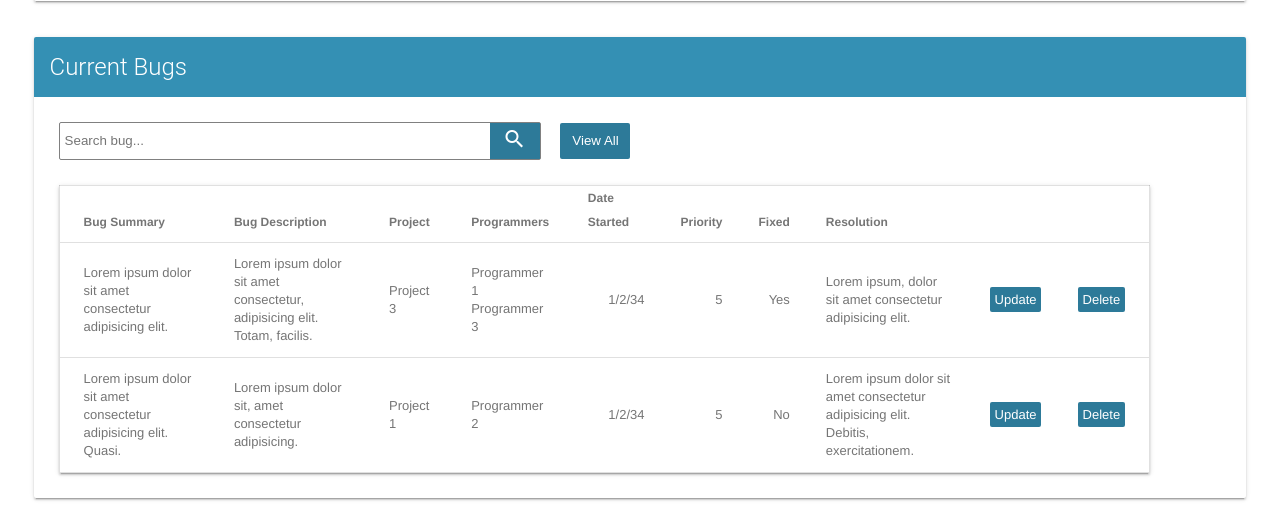
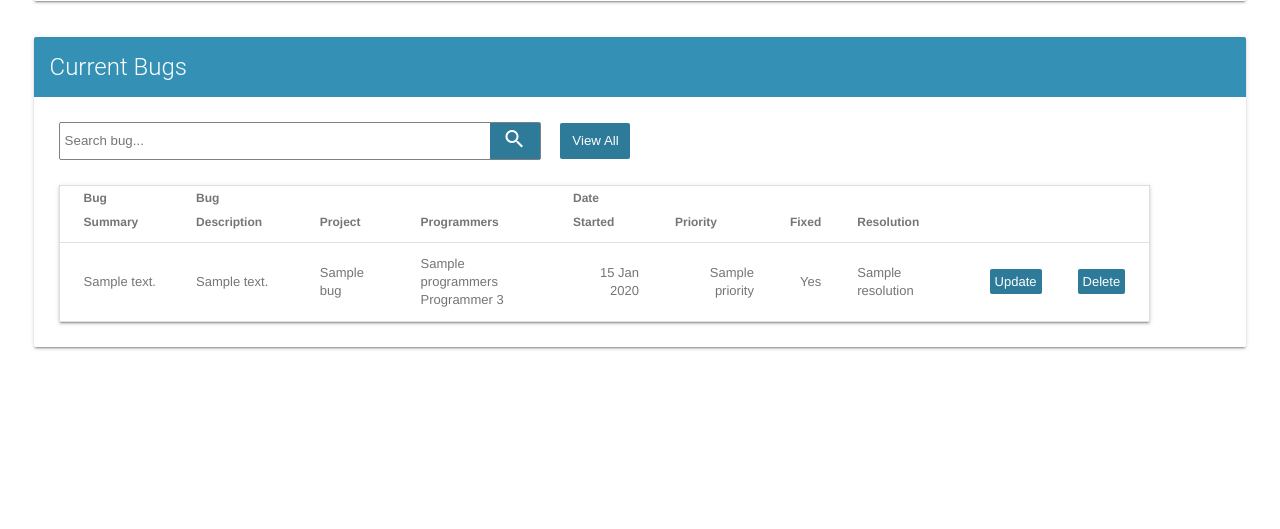
Before and after one commit to adam4321/CS-340_Databases, a Node server app: template group_project/views/user-home.handlebars in a window 1280 px wide. Shown: the part 715-1244 px from the top of the page. After the commit the page ends 1065 px from the top, so only its background shows below. Run offline with Node 20, Linux system fonts and the light colour scheme; the template is opened without the code that fills it: most values are stand-ins (such as "Sample title", 1, 10 or a date in 2020); some libraries are stand-ins or nearby versions.

Commit message:
update routes and sql

```diff
--- a/group_project/app.js
+++ b/group_project/app.js
@@ -34,13 +34,41 @@ app.set('port', 50000);
 // BUGS MAIN PAGE - Route where the bug list will be rendered
 app.get('/', function renderHome(req, res) {
     let context = {};
-    res.render('user-home', context);
+    let sql_query = `SELECT b.bugId, p.projectName, b.bugSummary, b.bugDescription, b.dateStarted, b.resolution, b.priority, b.fixed
+                    FROM Bugs b
+                    JOIN Projects p ON b.projectId = p.projectId`;
+
+    mysql.pool.query(sql_query, (err, rows, fields) => {
+        if (err) {
+            next(err);
+            return;
+        }
+
+        // Put the mysql data into an array for rendering
+        let bugsDbData = [];
+        for (let i in rows) {
+            bugsDbData.push({
+                bugSummary: rows[i].bugSummary,
+                bugDescription: rows[i].bugDescription,
+                projectName: rows[i].projectName,
+                programmers: 'hello',
+                dateStarted: rows[i].dateStarted,
+                priority: rows[i].priority,
+                fixed: rows[i].fixed,
+                resolution: rows[i].resolution
+            });
+        }
+        context.bugs = bugsDbData;
+        res.render('user-home', context);
+    });
 });
 
 
 // EDIT BUG PAGE - Route where a bug can be edited
 app.get('/edit-bug', function renderAddCompany(req, res) {
     let context = {};
+
+
     res.render('edit-bug', context);
 });
 
@@ -48,7 +76,9 @@ app.get('/edit-bug', function renderAddCompany(req, res) {
 // ADD COMPANY PAGE - Route to view all existing companies
 app.get('/add-company', function renderAddCompany(req, res) {
     let context = {};
-    mysql.pool.query(`SELECT * FROM Companies`, (err, rows, fields) => {
+    let sql_query = `SELECT * FROM Companies`;
+
+    mysql.pool.query(sql_query, (err, rows, fields) => {
         if (err) {
             next(err);
             return;
@@ -72,8 +102,9 @@ app.get('/add-company', function renderAddCompany(req, res) {
 // ADD PROJECT PAGE - Route where a project can be added
 app.get('/add-project', function renderAddProject(req, res) {
     let context = {};
-    mysql.pool.query(`SELECT * FROM Projects AS p
-    JOIN Companies AS c ON p.companyId = c.companyId`, (err, rows, fields) => {
+    let sql_query = `SELECT * FROM Projects AS p JOIN Companies AS c ON p.companyId = c.companyId`;
+
+    mysql.pool.query(sql_query, (err, rows, fields) => {
         if (err) {
             next(err);
             return;
@@ -100,7 +131,15 @@ app.get('/add-project', function renderAddProject(req, res) {
 // ADD PROGRAMMER PAGE - Route where a programmer can be added
 app.get('/add-programmer', function renderAddProgrammer(req, res) {
     let context = {};
-    mysql.pool.query(`SELECT * FROM Programmers`, (err, rows, fields) => {
+    let sql_query = `SELECT * FROM Programmers`;
+
+    mysql.pool.query(sql_query, (err, rows, fields) => {
+        if (err) {
+            next(err);
+            return;
+        }
+
+        // Put the mysql data into an array for rendering
         let programmersDbData = [];
         for (let i in rows) {
             programmersDbData.push({
@@ -120,14 +159,14 @@ app.get('/add-programmer', function renderAddProgrammer(req, res) {
 /* ERROR ROUTES -------------------------------------------------------------*/
 
 // PAGE NOT FOUND - Route for bad path error page
-app.use(function(req,res) {
+app.use((req, res) => {
     res.status(404);
     res.render('404');
 });
 
 
 // INTERNAL SERVER ERROR - Route for a server-side error
-app.use(function(err, req, res, next) {
+app.use((err, req, res, next) => {
     console.error(err.stack);
     res.status(500);
     res.render('500');
@@ -136,7 +175,7 @@ app.use(function(err, req, res, next) {
 
 /* LISTEN ON PORT -----------------------------------------------------------*/
 
-// PORT LISTENER - Set to render on a static port set globally
-app.listen(app.get('port'), function(){
-    console.log('Express started at http://localhost:' + app.get('port') + '; press ctrl-C to terminate.');
+// Set to render on a static port set globally
+app.listen(app.get('port'), () => {
+    console.log(`\nExpress started at http://localhost:${app.get('port')}\nPress ctrl-C to terminate.`);
 });
--- a/group_project/views/user-home.handlebars
+++ b/group_project/views/user-home.handlebars
@@ -99,30 +99,20 @@
                 </tr>
             </thead>
             <tbody>
+                {{#each bugs}}
                 <tr>
-                    <td class="mdl-data-table__cell--non-numeric">Lorem ipsum dolor sit amet consectetur adipisicing elit.</td>
-                    <td class="mdl-data-table__cell--non-numeric">Lorem ipsum dolor sit amet consectetur, adipisicing elit. Totam, facilis.</td>
-                    <td class="mdl-data-table__cell--non-numeric">Project 3</td>
-                    <td class="mdl-data-table__cell--non-numeric">Programmer 1<br>Programmer 3</td>
-                    <td>1/2/34</td>
-                    <td>5</td>
-                    <td>Yes</td>
-                    <td class="mdl-data-table__cell--non-numeric">Lorem ipsum, dolor sit amet consectetur adipisicing elit.</td>
+                    <td class="mdl-data-table__cell--non-numeric">{{this.bugSummary}}</td>
+                    <td class="mdl-data-table__cell--non-numeric">{{this.bugDescription}}</td>
+                    <td class="mdl-data-table__cell--non-numeric">{{this.projectName}}</td>
+                    <td class="mdl-data-table__cell--non-numeric">{{this.programmers}}<br>Programmer 3</td>
+                    <td>{{this.dateStarted}}</td>
+                    <td>{{this.priority}}</td>
+                    <td>{{#if this.fixed}} Yes {{else}} No {{/if}}</td>
+                    <td class="mdl-data-table__cell--non-numeric">{{this.resolution}}</td>
                     <td><a class="update-btn" href="/edit-bug">Update</a></td>
                     <td><a class="update-btn">Delete</a></td>
                 </tr>
-                <tr>
-                    <td class="mdl-data-table__cell--non-numeric">Lorem ipsum dolor sit amet consectetur adipisicing elit. Quasi.</td>
-                    <td class="mdl-data-table__cell--non-numeric">Lorem ipsum dolor sit, amet consectetur adipisicing.</td>
-                    <td class="mdl-data-table__cell--non-numeric">Project 1</td>
-                    <td class="mdl-data-table__cell--non-numeric">Programmer 2</td>
-                    <td>1/2/34</td>
-                    <td>5</td>
-                    <td>No</td>
-                    <td class="mdl-data-table__cell--non-numeric">Lorem ipsum dolor sit amet consectetur adipisicing elit. Debitis, exercitationem.</td>
-                    <td><a class="update-btn" href="/edit-bug">Update</a></td>
-                    <td><a class="update-btn">Delete</a></td>
-                </tr>
+                {{/each}}
             </tbody>
         </table>
     </div>
```
Also changed, not shown: group_project/database_creation.sql (+17 -14 lines), group_project/database_manipulation_queries.sql (+17 -15 lines).
